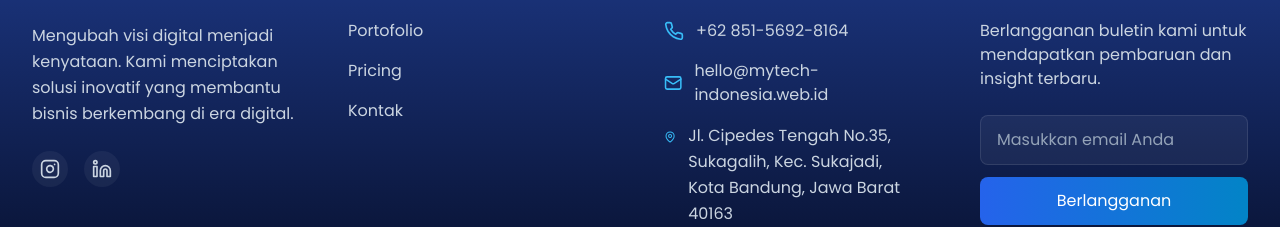
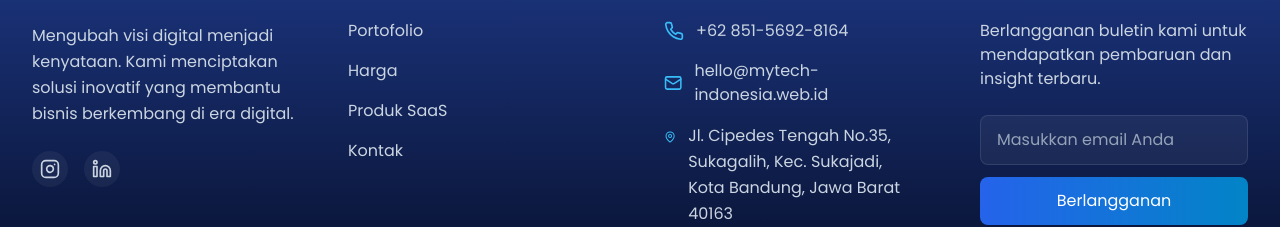
Before and after one commit to aldi1995/mytechv2, a React (Vite) app: page / in a window 1280 px wide. Shown: the part 987-1214 px from the top of the page. Built offline with nearby package versions, Linux system fonts and the light colour scheme.

Commit message:
Update footer website

```diff
--- a/src/components/Footer.jsx
+++ b/src/components/Footer.jsx
@@ -17,7 +17,8 @@ const Footer = () => {
 
   const quickLinks = [
     { name: "Portofolio", url: "/portfolio" },
-    { name: "Pricing", url: "/pricing" },
+    { name: "Harga", url: "/pricing" },
+    { name: "Produk SaaS", url: "/product" },
     { name: "Kontak", url: "/contact" },
   ];
 
```
